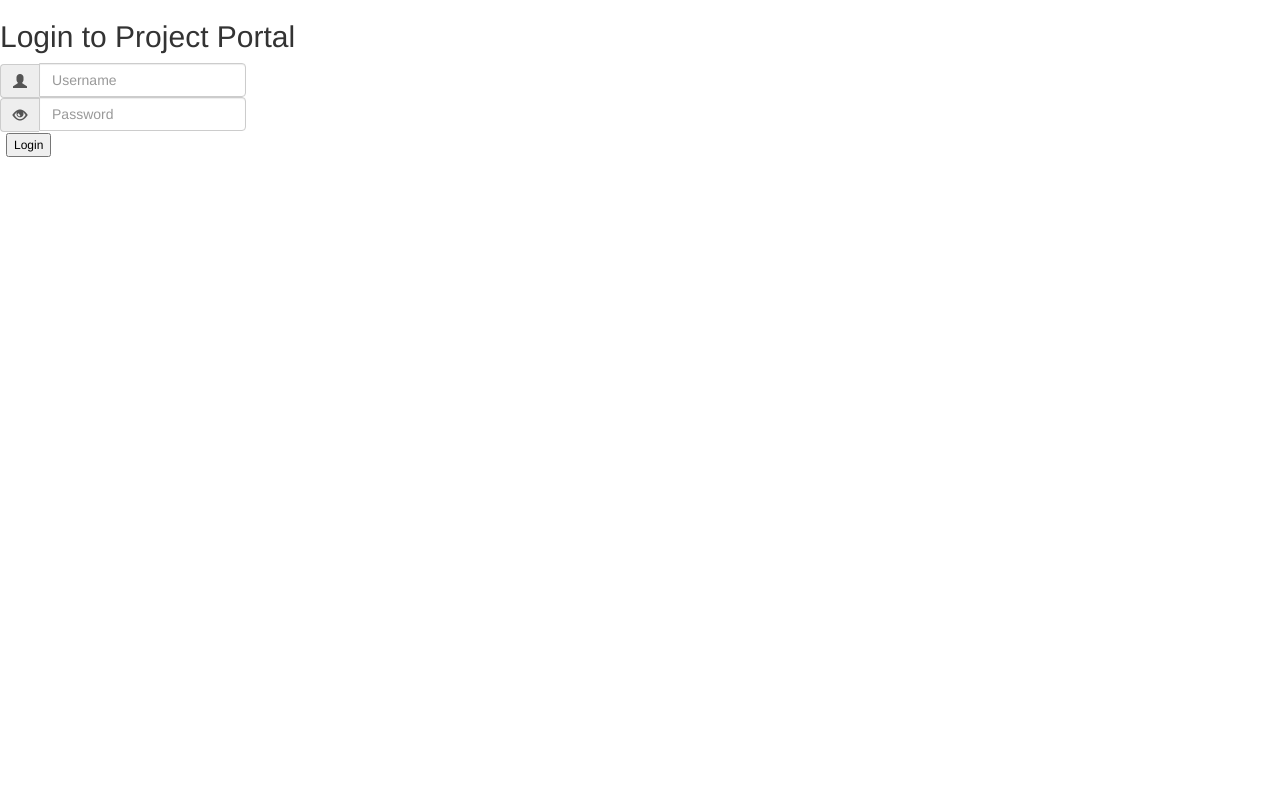
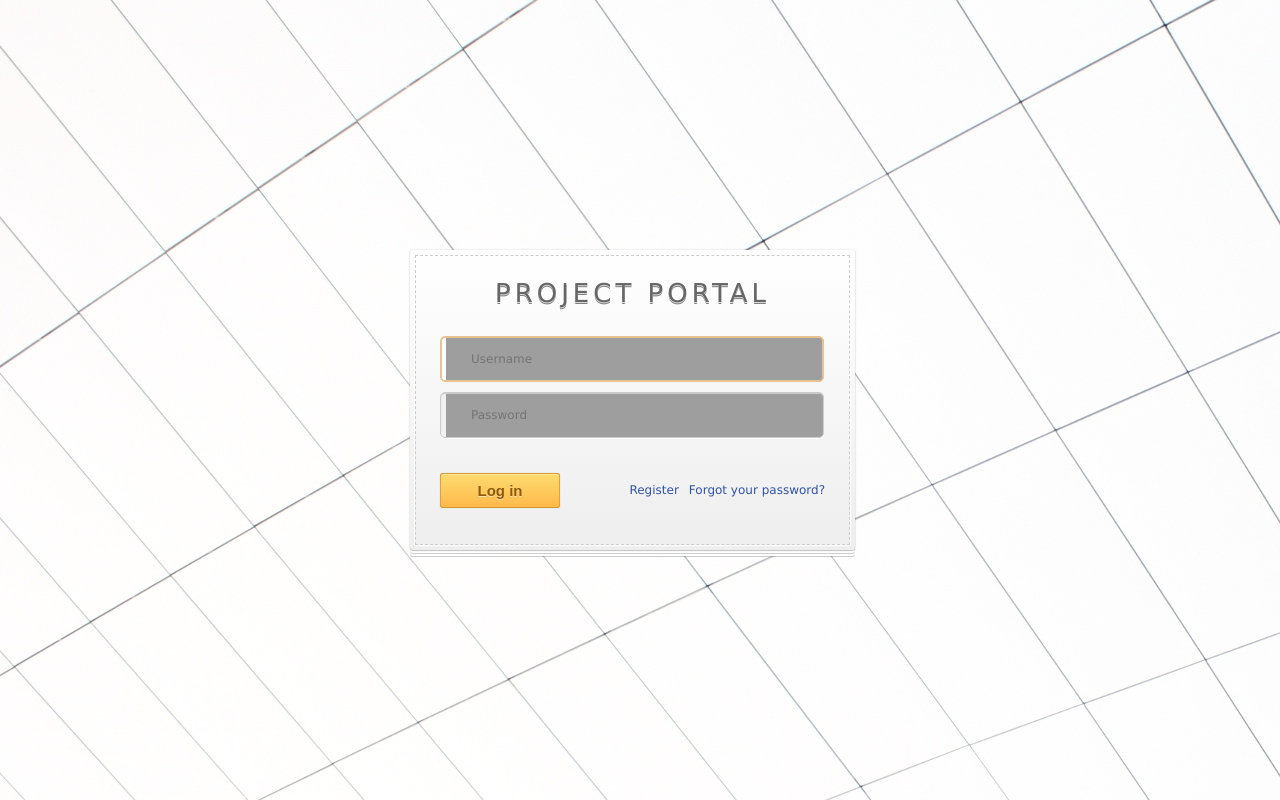
Before and after one commit to deepal/andromeda, a PHP site: page /login.php in a window 1280 px wide. Run offline with PHP 8.4, Linux system fonts and the light colour scheme; grey boxes are pictures that could not be loaded.

Commit message:
Design of Login Form
Finished CSS Styles and HTML in login form.

```diff
--- a/_notes/dwsync.xml
+++ b/_notes/dwsync.xml
@@ -2,11 +2,9 @@
 <dwsync>
 <file name="login.php" server="F:/xampp/htdocs/projectportal" local="130322867653468914" remote="130322867650000000" Dst="0" />
 <file name="signup.php" server="F:/xampp/htdocs/projectportal" local="130322885096476597" remote="130322885090000000" Dst="0" />
-<file name=".gitattributes" server="F:/xampp/htdocs/projectportal/" local="130277572029611927" remote="130277572020000000" Dst="0" />
-<file name=".gitignore" server="F:/xampp/htdocs/projectportal/" local="130277572029932124" remote="130277572020000000" Dst="0" />
 <file name="index.html" server="F:/xampp/htdocs/projectportal/" local="130315723946794731" remote="130315723940000000" Dst="0" />
 <file name="projects.php" server="F:/xampp/htdocs/projectportal/" local="130316852766873649" remote="130316852760000000" Dst="0" />
 <file name="signup.php" server="F:/xampp/htdocs/projectportal/" local="130322897589561160" remote="130322897580000000" Dst="0" />
 <file name="template.php" server="F:/xampp/htdocs/projectportal/" local="130316822710000000" remote="130316822710000000" Dst="0" />
-<file name="login.php" server="F:/xampp/htdocs/projectportal/" local="130329772500377816" remote="130329772500000000" Dst="0" />
+<file name="login.php" server="F:/xampp/htdocs/projectportal/" local="130330202601964324" remote="130330202600000000" Dst="0" />
 </dwsync>
--- a/css/_notes/dwsync.xml
+++ b/css/_notes/dwsync.xml
@@ -4,5 +4,5 @@
 <file name="bootstrap-theme.min.css" server="F:/xampp/htdocs/projectportal/" local="130306866180000000" remote="130306866180000000" Dst="0" />
 <file name="bootstrap.css" server="F:/xampp/htdocs/projectportal/" local="130306866180000000" remote="130306866180000000" Dst="0" />
 <file name="bootstrap.min.css" server="F:/xampp/htdocs/projectportal/" local="130306866180000000" remote="130306866180000000" Dst="0" />
-<file name="styles.css" server="F:/xampp/htdocs/projectportal/" local="130322868430000000" remote="130322868430000000" Dst="0" />
+<file name="login-styles.css" server="F:/xampp/htdocs/projectportal/" local="130330216557632542" remote="130330216550000000" Dst="0" />
 </dwsync>
--- /dev/null
+++ b/css/login-styles.css
@@ -0,0 +1,222 @@
+html, body
+{
+    height: 100%;
+}
+
+body
+{
+    font: 12px 'Lucida Sans Unicode', 'Trebuchet MS', Arial, Helvetica;
+    margin: 0;
+    background-color: #d9dee2;
+    background-image: url(../images/graphic-white-grid-wallppaer-for-graphic.jpg);
+   /*-webkit-gradient(linear, left top, left bottom, from(#ebeef2), to(#d9dee2));*/
+
+}
+
+/*--------------------*/
+
+#login
+{
+    background-color: #fff;
+    background-image: -webkit-gradient(linear, left top, left bottom, from(#fff), to(#eee));
+    background-image: -webkit-linear-gradient(top, #fff, #eee);
+    background-image: -moz-linear-gradient(top, #fff, #eee);
+    background-image: -ms-linear-gradient(top, #fff, #eee);
+    background-image: -o-linear-gradient(top, #fff, #eee);
+    background-image: linear-gradient(top, #fff, #eee);
+    height: 300px;
+    width: 445px;
+    margin: -150px 0 0 -230px;
+    padding: 30px;
+    position: absolute;
+    top: 50%;
+    left: 50%;
+    z-index: 0;
+    -moz-border-radius: 3px;
+    -webkit-border-radius: 3px;
+    border-radius: 3px;
+    -webkit-box-shadow:
+          0 0 2px rgba(0, 0, 0, 0.2),
+          0 1px 1px rgba(0, 0, 0, .2),
+          0 3px 0 #fff,
+          0 4px 0 rgba(0, 0, 0, .2),
+          0 6px 0 #fff,
+          0 7px 0 rgba(0, 0, 0, .2);
+    -moz-box-shadow:
+          0 0 2px rgba(0, 0, 0, 0.2),
+          1px 1px   0 rgba(0,   0,   0,   .1),
+          3px 3px   0 rgba(255, 255, 255, 1),
+          4px 4px   0 rgba(0,   0,   0,   .1),
+          6px 6px   0 rgba(255, 255, 255, 1),
+          7px 7px   0 rgba(0,   0,   0,   .1);
+    box-shadow:
+          0 0 2px rgba(0, 0, 0, 0.2),
+          0 1px 1px rgba(0, 0, 0, .2),
+          0 3px 0 #fff,
+          0 4px 0 rgba(0, 0, 0, .2),
+          0 6px 0 #fff,
+          0 7px 0 rgba(0, 0, 0, .2);
+}
+
+#login:before
+{
+    content: '';
+    position: absolute;
+    z-index: -1;
+    border: 1px dashed #ccc;
+    top: 5px;
+    bottom: 5px;
+    left: 5px;
+    right: 5px;
+    -moz-box-shadow: 0 0 0 1px #fff;
+    -webkit-box-shadow: 0 0 0 1px #fff;
+    box-shadow: 0 0 0 1px #fff;
+}
+
+/*--------------------*/
+
+h1
+{
+    text-shadow: 0 1px 0 rgba(255, 255, 255, .7), 0px 2px 0 rgba(0, 0, 0, .5);
+    text-transform: uppercase;
+    text-align: center;
+    color: #666;
+    margin: 0 0 30px 0;
+    letter-spacing: 4px;
+    font: normal 26px/1 Verdana, Helvetica;
+    position: relative;
+	padding-left:20px;
+	padding-right: 20px
+
+}
+
+
+/*--------------------*/
+
+fieldset
+{
+    border: 0;
+    padding: 0;
+    margin: 0;
+}
+
+/*--------------------*/
+
+#inputs input
+{
+    background: #f1f1f1 url(http://www.red-team-design.com/wp-content/uploads/2011/09/login-sprite.png) no-repeat;
+    padding: 15px 15px 15px 30px;
+
+    margin: 0 0 10px 0;
+    width: 384px; /* 353 + 2 + 45 = 400 */
+    border: 1px solid #ccc;
+    -moz-border-radius: 5px;
+    -webkit-border-radius: 5px;
+    border-radius: 5px;
+    -moz-box-shadow: 0 1px 1px #ccc inset, 0 1px 0 #fff;
+    -webkit-box-shadow: 0 1px 1px #ccc inset, 0 1px 0 #fff;
+    box-shadow: 0 1px 1px #ccc inset, 0 1px 0 #fff;
+}
+
+#username
+{
+    background-position: 5px -2px !important;
+}
+
+#password
+{
+    background-position: 5px -52px !important;
+}
+
+#inputs input:focus
+{
+    background-color: #fff;
+    border-color: #e8c291;
+    outline: none;
+    -moz-box-shadow: 0 0 0 1px #e8c291 inset;
+    -webkit-box-shadow: 0 0 0 1px #e8c291 inset;
+    box-shadow: 0 0 0 1px #e8c291 inset;
+}
+
+/*--------------------*/
+#actions
+{
+    margin: 25px 0 0 0;
+}
+
+#submit
+{
+    background-color: #ffb94b;
+    background-image: -webkit-gradient(linear, left top, left bottom, from(#fddb6f), to(#ffb94b));
+    background-image: -webkit-linear-gradient(top, #fddb6f, #ffb94b);
+    background-image: -moz-linear-gradient(top, #fddb6f, #ffb94b);
+    background-image: -ms-linear-gradient(top, #fddb6f, #ffb94b);
+    background-image: -o-linear-gradient(top, #fddb6f, #ffb94b);
+    background-image: linear-gradient(top, #fddb6f, #ffb94b);
+
+    -moz-border-radius: 3px;
+    -webkit-border-radius: 3px;
+    border-radius: 3px;
+
+    text-shadow: 0 1px 0 rgba(255,255,255,0.5);
+
+     -moz-box-shadow: 0 0 1px rgba(0, 0, 0, 0.3), 0 1px 0 rgba(255, 255, 255, 0.3) inset;
+     -webkit-box-shadow: 0 0 1px rgba(0, 0, 0, 0.3), 0 1px 0 rgba(255, 255, 255, 0.3) inset;
+     box-shadow: 0 0 1px rgba(0, 0, 0, 0.3), 0 1px 0 rgba(255, 255, 255, 0.3) inset;
+
+    border-width: 1px;
+    border-style: solid;
+    border-color: #d69e31 #e3a037 #d5982d #e3a037;
+
+    float: left;
+    height: 35px;
+    padding: 0;
+    width: 120px;
+    cursor: pointer;
+    font: bold 15px Arial, Helvetica;
+    color: #8f5a0a;
+}
+
+#submit:hover,#submit:focus
+{
+    background-color: #fddb6f;
+    background-image: -webkit-gradient(linear, left top, left bottom, from(#ffb94b), to(#fddb6f));
+    background-image: -webkit-linear-gradient(top, #ffb94b, #fddb6f);
+    background-image: -moz-linear-gradient(top, #ffb94b, #fddb6f);
+    background-image: -ms-linear-gradient(top, #ffb94b, #fddb6f);
+    background-image: -o-linear-gradient(top, #ffb94b, #fddb6f);
+    background-image: linear-gradient(top, #ffb94b, #fddb6f);
+}
+
+#submit:active
+{
+    outline: none;
+
+     -moz-box-shadow: 0 1px 4px rgba(0, 0, 0, 0.5) inset;
+     -webkit-box-shadow: 0 1px 4px rgba(0, 0, 0, 0.5) inset;
+     box-shadow: 0 1px 4px rgba(0, 0, 0, 0.5) inset;
+}
+
+#submit::-moz-focus-inner
+{
+  border: none;
+}
+
+#actions a
+{
+    color: #3151A2;
+    float: right;
+    line-height: 35px;
+    margin-left: 10px;
+}
+
+/*--------------------*/
+
+#back
+{
+    display: block;
+    text-align: center;
+    position: relative;
+    top: 60px;
+    color: #999;
+}
--- a/css/styles.css
+++ /dev/null
@@ -1 +0,0 @@
-/* CSS Document */
--- /dev/null
+++ b/images/_notes/dwsync.xml
@@ -0,0 +1,4 @@
+<?xml version="1.0" encoding="utf-8" ?>
+<dwsync>
+<file name="graphic-white-grid-wallppaer-for-graphic.jpg" server="F:/xampp/htdocs/projectportal/" local="130330208634459363" remote="130330208630000000" Dst="0" />
+</dwsync>
--- a/login.php
+++ b/login.php
@@ -12,26 +12,22 @@
 	<head>
     	<title>Login - Project Portal</title>
         <link href="css/bootstrap.min.css" rel="stylesheet" type="text/css">
+        <link href="css/login-styles.css" rel="stylesheet" type="text/css">
 
     </head>
 	<body>
     	<div id="login-box">
-        	<div id="header">
-            	<h2>Login to Project Portal</h2>
-            </div>
             <div id="login-form">
-            	<form id="loginform" method="post" onSubmit="return validate();" action="">
-                	<div class="input-group">
-                    	<span class="input-group-addon glyphicon glyphicon-user"></span>
-                    	<input type="text" name="username" class="form-control" placeholder="Username">
-                    </div>
-                    <div class="input-group">
-                    	<span class="input-group-addon glyphicon glyphicon-eye-open"></span>
-                    	<input type="password" name="password" class="form-control" placeholder="Password">
-                    </div>
-                    <div class="btn btn-xs">
-                    	<input type="submit" value="Login"/>
-                    </div>
+            	<form id="login" method="post" action="" onSubmit="return validate();">
+                    <h1>Project Portal</h1>
+                    <fieldset id="inputs">
+                        <input id="username" type="text" placeholder="Username" autofocus required>
+                        <input id="password" type="password" placeholder="Password" required>
+                    </fieldset>
+                    <fieldset id="actions">
+                        <input type="submit" id="submit" value="Log in">
+                        <a href="">Forgot your password?</a><a href="">Register</a>
+                    </fieldset>
                 </form>
             </div>
         </div>
```
Also changed, not shown: images/graphic-white-grid-wallppaer-for-graphic.jpg (added).
